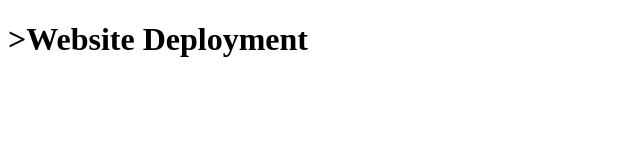
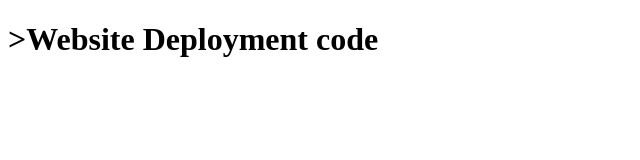
Before and after one commit to SidraSheikh/Deployment, a plain HTML site: page index.html in a window 1280 px wide. Shown: the whole page, without its empty margins (0-640 px from the left). Drawn offline with Linux system fonts and the light colour scheme.

Commit message:
Update index.html

```diff
--- a/index.html
+++ b/index.html
@@ -5,7 +5,7 @@
 </head>
 <body>
 
-<h1>>Website Deployment</h1>
+<h1>>Website Deployment code</h1>
 
 </body>
 </html>
```
